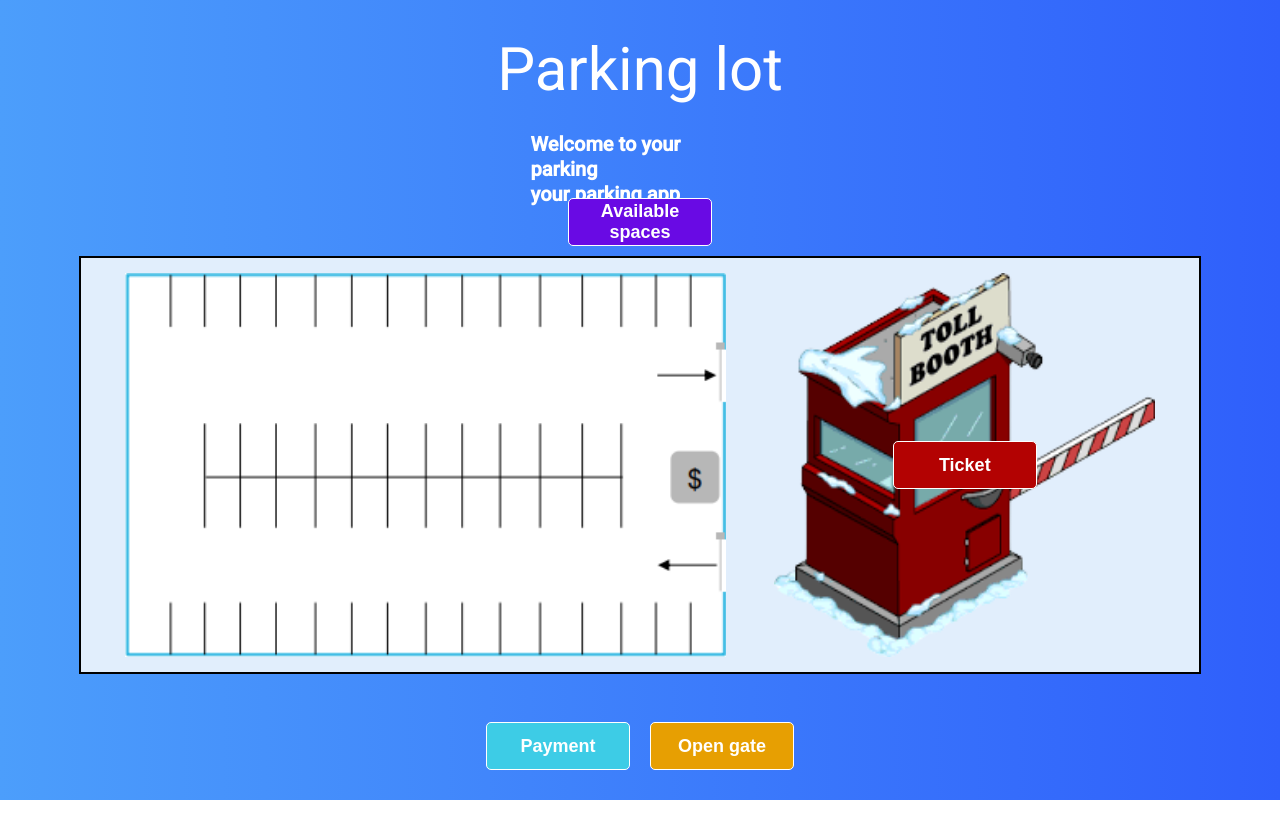
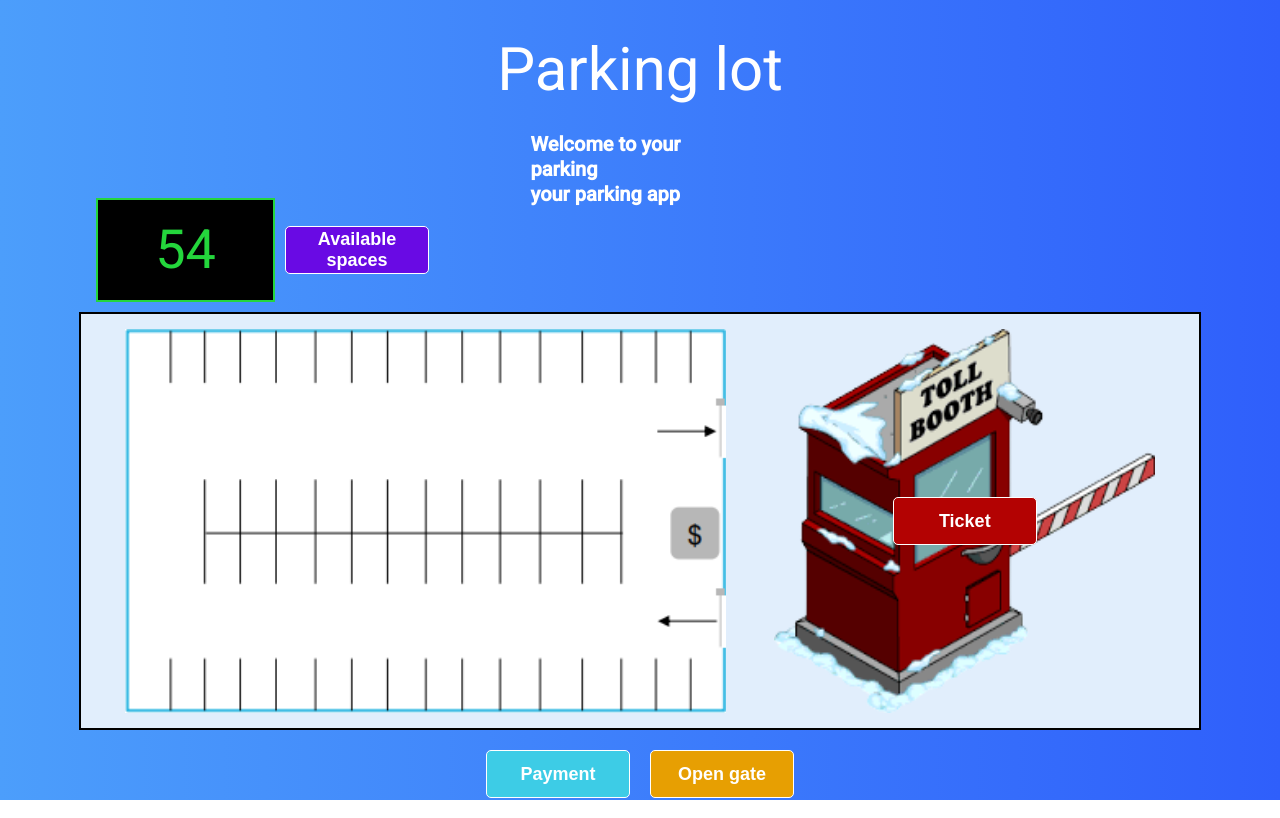
Before and after one commit to MIdleMe/PogoParking, an Angular app: page / in a window 1280 px wide. Built offline with nearby package versions, Linux system fonts and the light colour scheme.

Commit message:
CarParkComponent parking space counter

```diff
--- a/src/app/pages/car-park/car-park.component.html
+++ b/src/app/pages/car-park/car-park.component.html
@@ -6,7 +6,12 @@
         {{subtitle1}}<br>{{subtitle2}}
     </h1>
     <div class="car-park-content-container">
-        <button class="btn-lots" (click)="getFreeSpaces()">Available spaces</button>
+        <div class="counter-lots-container">
+            <div class="counter-container">
+                {{availableLots}}
+            </div>
+            <button class="btn-lots" (click)="getFreeSpaces()">Available spaces</button>
+        </div>
         <div class="lot-tollbooth-container">
             <div class="lot-container">
             </div>
--- a/src/app/pages/car-park/car-park.component.scss
+++ b/src/app/pages/car-park/car-park.component.scss
@@ -44,6 +44,25 @@
     background: #690ae4;
     border: 1px solid #ffffff;
     border-radius: 5px;
+}
+
+.counter-lots-container {
+    width: 85%;
+    display:flex;
+    justify-content: flex-start;
+    align-items: center;
+}
+
+.counter-container {
+    width: 175px;
+    height: 100px;
+    display:flex;
+    justify-content: center;
+    align-items: center;
+    background-color: #000000;
+    border: 2px solid #24d63c;
+    color: #24d63c;
+    font-size: 54px;
 }
 
 .car-park-content-container {
@@ -100,7 +119,7 @@
 }
 
 .payment-gate-container {
-    padding: 3rem;
+    padding: 20px;
     display: flex;
     justify-content: center;
     align-items: center;
--- a/src/app/pages/car-park/car-park.component.ts
+++ b/src/app/pages/car-park/car-park.component.ts
@@ -28,6 +28,7 @@ export class CarParkComponent {
     constructor(private router: Router, private parkingService: ParkingService,
         private activatedRoute: ActivatedRoute, private toastr: ToastrService,
         private dialog: MatDialog) {
+            this.calculateFreeSpaces();
     }
 
     public getTicket(): void {
```
